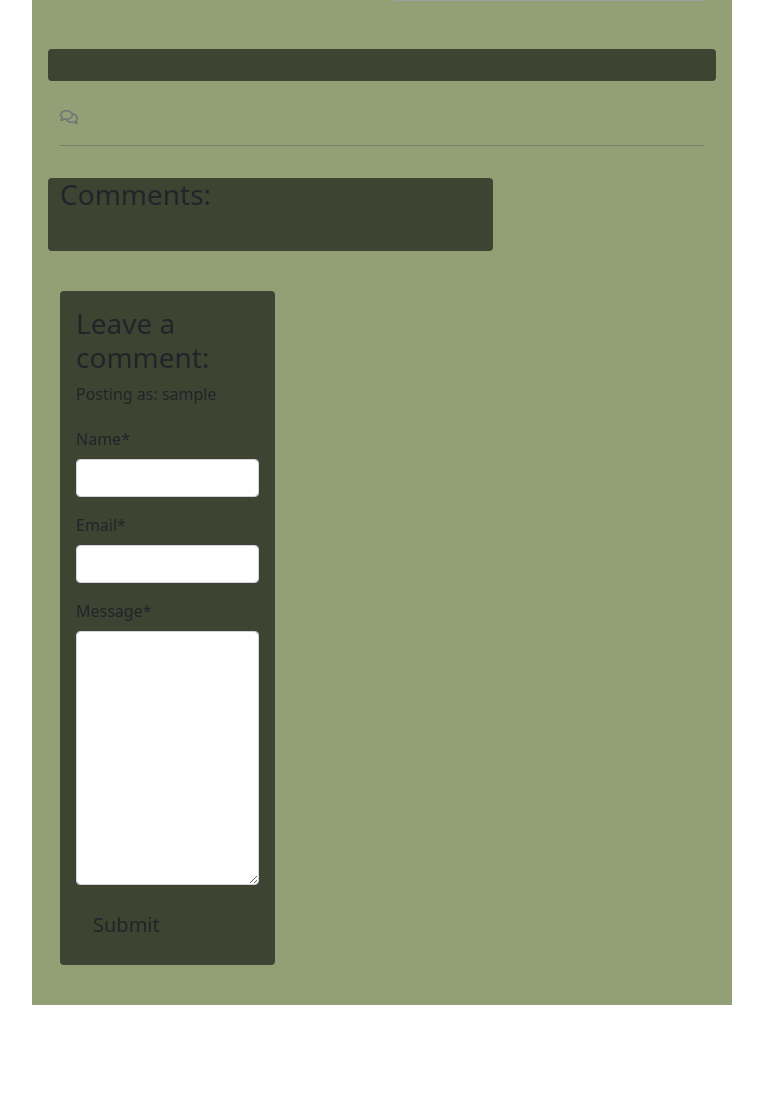
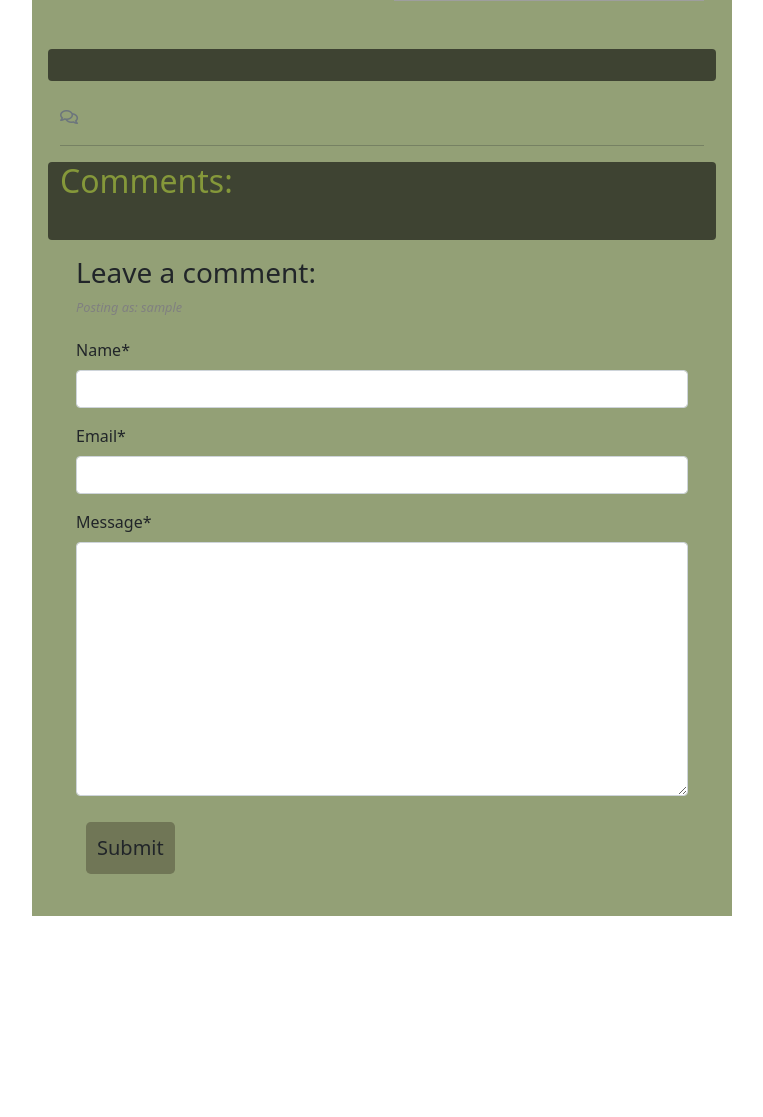
Before and after one commit to Sabri-bel/PP4, a Django app: template menu/templates/menu/post_detail.html in a window 1280 px wide. Shown: the part 373-1490 px from the top of the page, without its empty margins (0-763 px from the left). After the commit the page ends 1289 px from the top, so only its background shows below. Run offline with Django 4.2, Linux system fonts and the light colour scheme; the template is opened without the code that fills it: values that come from a table or form of the project are taken from there, others are empty; the visitor is signed in with stand-in values (Sample User, id 1); some libraries are stand-ins or nearby versions; grey boxes are pictures that could not be loaded.

Commit message:
adjusted style in post_detail

```diff
--- a/menu/templates/menu/post_detail.html
+++ b/menu/templates/menu/post_detail.html
@@ -20,8 +20,6 @@
     <div class="row">
         <div class="col card mb-4  mt-3 left  top">
             <div class="card-body">
-                <!-- The post content goes inside the card-text. -->
-                <!-- Use the | safe filter inside the template tags -->
                 <p class="card-text">
                     {{ post.content | safe }}
                 </p>
@@ -41,18 +39,16 @@
 </div>
   <!-- Displaying Comments -->
 <div class="row">
-    <div class="col-md-8 card mb-4  mt-3 ">
-        <h3>Comments:</h3>
+    <div class="col-12 card">
+        <h2>Comments:</h2>
         <div class="card-body">
-            <!-- We want a for loop inside the empty control tags
-            to iterate through each comment in comments -->
             {% for comment in comments %}
             <div class="p-2 comments
             {% if not comment.approved and comment.author == user %}
             faded{% elif not comment.approved %} d-none{% endif %}">
-            <p class="font-weight-bold">
+            <p class="image-sub">
                 {{ comment.author }}
-                <span class="font-weight-normal">
+                <span>
                 {{ comment.created_on }}
                 </span> wrote:
             </p>
@@ -65,27 +61,26 @@
             </p>
             {% endif %}
             {% if user.is_authenticated and comment.author == user %}
-            <button class="btn btn-edit" comment_id="{{ comment.id }}">Edit</button>
-            <button class="btn btn-delete" comment_id="{{ comment.id }}">Delete</button>
+            <button class="btn btn-edit confirm-btn" comment_id="{{ comment.id }}">Edit</button>
+            <button class="btn btn-delete confirm-btn" comment_id="{{ comment.id }}">Delete</button>
             {% endif %}
             </div>
-            <!-- Our for loop ends here -->
             {% endfor %}
         </div>
     </div>
   </div>
   <!-- Creating New Comments -->
-  <div class="col-md-4 card mb-4 mt-3">
+  <div class="col-12">
     <div class="card-body">
       {% if user.is_authenticated %}
       <h3>Leave a comment:</h3>
-      <p>Posting as: {{ user.username }}</p>
+      <p class="image-sub">Posting as: {{ user.username }}</p>
       <form id="commentForm" method="post"
         style="margin-top: 1.3em;">
         {{ comment_form | crispy }}
         {% csrf_token %}
         <button id="submitButton" type="submit"
-          class="btn btn-signup btn-lg">Submit</button>
+          class="btn btn-signup btn-lg confirm-btn">Submit</button>
       </form>
       {% else %}
       <p>Log in to leave a comment</p>
@@ -100,7 +95,7 @@
     <div class="modal-content">
       <div class="modal-header">
         <h5 class="modal-title"
-          id="deleteModalLabel">Delete comment?</h5>
+          id="deleteModalLabel">Delete comment</h5>
         <button type="button" class="btn-close"
           data-bs-dismiss="modal" aria-label="Close"></button>
       </div>
--- a/static/css/style.css
+++ b/static/css/style.css
@@ -88,3 +88,9 @@ main {
     width: 100%;
     height: auto;
 }
+
+.approval {
+    color: rgb(222, 146, 168);
+    font-size: 80%;
+    font-style: italic;
+}
```
